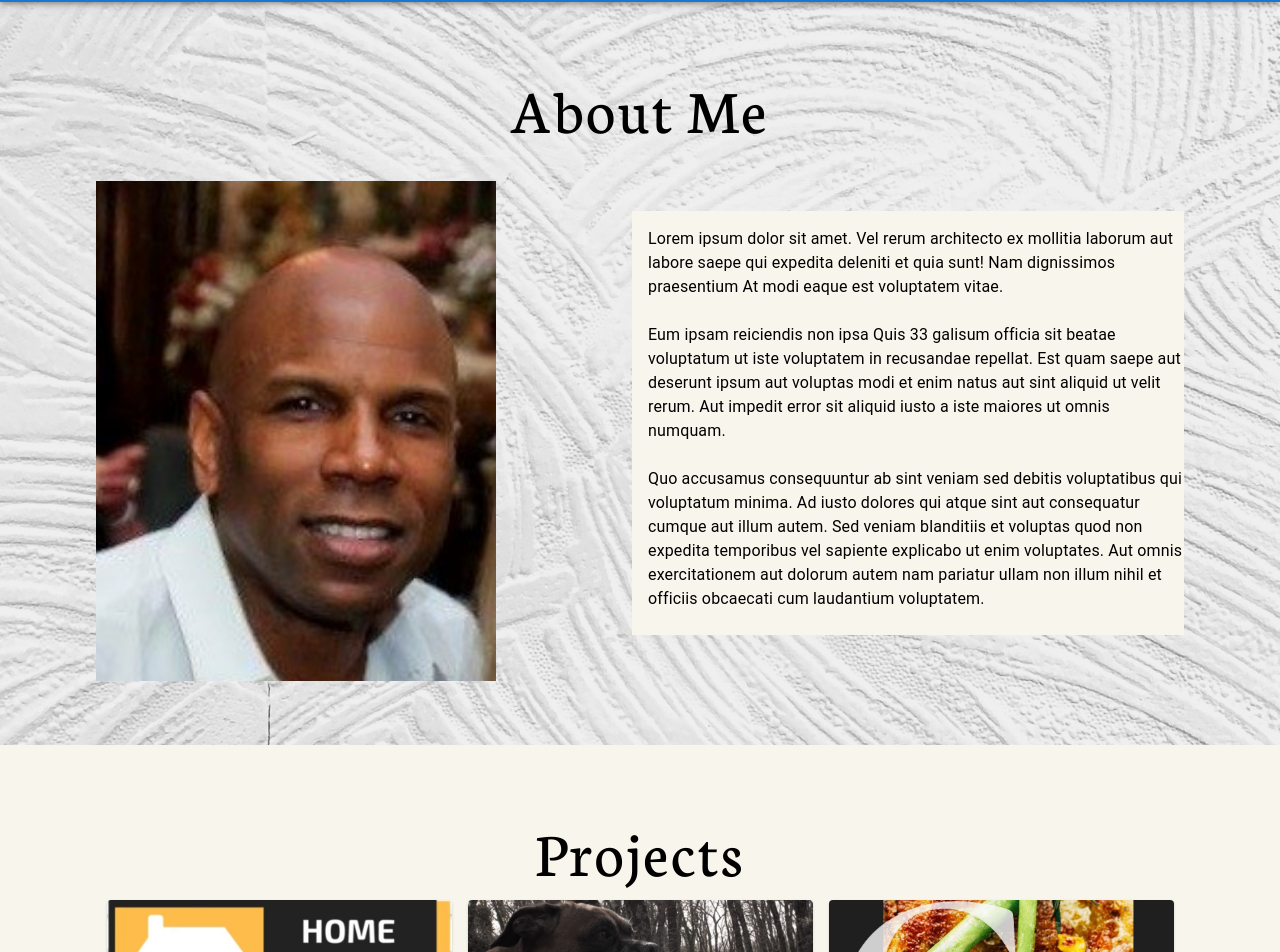
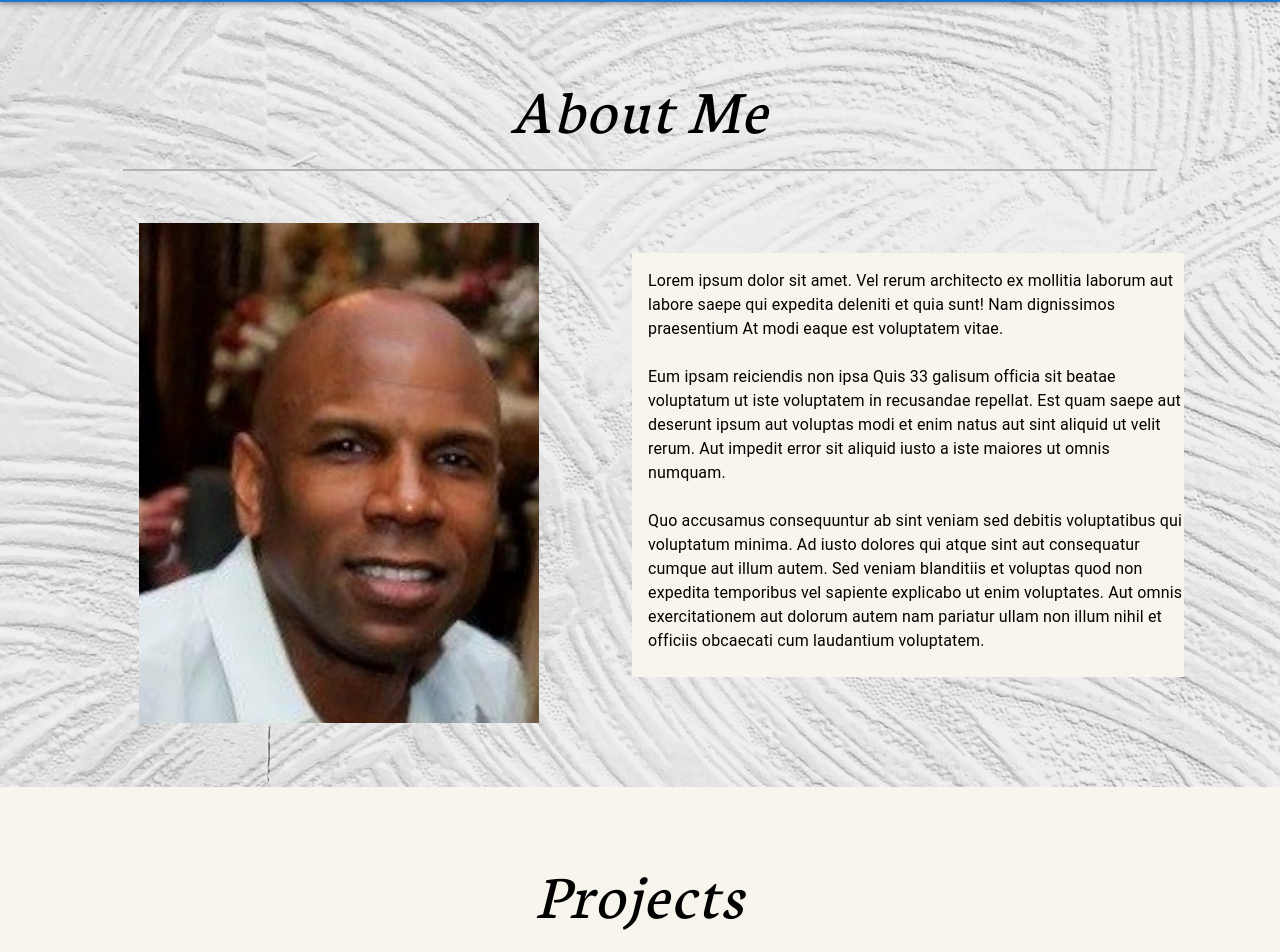
Before and after one commit to pilgrimk/about-me-react, a React (Create React App) app: page / in a window 1280 px wide. Shown: the part 67-1019 px from the top of the page. Built offline with nearby package versions, Linux system fonts and the light colour scheme.

Commit message:
added header comp, italic font

```diff
--- a/src/App.css
+++ b/src/App.css
@@ -50,6 +50,10 @@
 
 .app__wrapper_img img {
   width: 80%;
+}
+
+.app__font_italic {
+  font-style: italic;
 }
 
 .custom__button {
--- /dev/null
+++ b/src/components/header/Header.css
@@ -0,0 +1,6 @@
+.divider {
+    margin: 20px ;
+    width: 100%;
+    flex-grow: 1;
+    border-bottom: 2px solid var(--color-grey);
+ }
--- /dev/null
+++ b/src/components/header/Header.jsx
@@ -0,0 +1,15 @@
+import React from 'react'
+import './Header.css'
+
+const Header = ({ title }) => {
+    return (
+        <>
+            <div className='headtext__neuton app__font_italic'>
+                <p>{title}</p>
+            </div>
+            <div className='divider' />
+        </>
+    )
+}
+
+export default Header
--- a/src/components/index.jsx
+++ b/src/components/index.jsx
@@ -1,9 +1,11 @@
 import Navbar from './navbar/Navbar'
 import WorkItem from './work-item/WorkItem'
 import ProjectCard from './projectcard/ProjectCard'
+import Header from './header/Header'
 
 export {
   Navbar,
   WorkItem,
-  ProjectCard
+  ProjectCard,
+  Header
 };
--- a/src/components/work-item/WorkItem.css
+++ b/src/components/work-item/WorkItem.css
@@ -14,7 +14,6 @@
 }
 
 .headertext__neuton {
-    font-style: italic;
     font-weight: 700;
     color: var(--color-gray);
 }
--- a/src/components/work-item/WorkItem.jsx
+++ b/src/components/work-item/WorkItem.jsx
@@ -6,7 +6,7 @@ const WorkItem = ({ item }) => {
     <div className='app__workitem__container' >
       <div className='app__workitem__header'>
         <div>
-          <p className='headertext__neuton' >{item.title}</p>
+          <p className='headertext__neuton app__font_italic' >{item.title}</p>
           <p className='subheadertext__neuton' >{item.sub_title}</p>
         </div>
         <p className='app__workitem__hire_dates'>{item.hire_dates}</p>
--- a/src/constants/data.jsx
+++ b/src/constants/data.jsx
@@ -1,4 +1,12 @@
 import images from '../constants/images'
+
+const contact_info = {
+    street: 'PO Box 3573',
+    city: 'Scottsdale',
+    state: 'AZ',
+    postal: '85271',
+    mobile: '801-759-9947'
+}
 
 const pages = [
     { title: 'About', link: '#about' },
@@ -156,6 +164,7 @@ const social_media = [
 ];
 
 const data = {
+    contact_info,
     pages,
     about_me_info,
     projects,
--- a/src/pages/about/About.jsx
+++ b/src/pages/about/About.jsx
@@ -1,5 +1,6 @@
 import React, { useState, useEffect } from 'react'
 import { Box, Grid, Typography } from '@mui/material'
+import { Header } from '../../components'
 import './About.css'
 import data from '../../constants/data'
 import images from '../../constants/images'
@@ -25,17 +26,14 @@ const About = () => {
 
   return (
     <div className='app__about app__bg flex__center section__padding' id='about'>
-      <div className='headtext__neuton'>
-        <p>About Me</p>
-      </div>
+      <Header title='About Me'/>
       <Grid container spacing={2}
         sx={{ mt: '1rem', alignItems: 'center' }}
       >
         <Grid item xs={12} md={6}
-          sx={{
-            alignItems: { xs: 'center', sm: 'center'},
-            justifyContent: { xs: 'center', sm: 'center' },
-          }}
+          container
+          alignItems='center'
+          justifyContent='center'
         >
           <Box
             sx={{
--- a/src/pages/footer/Footer.jsx
+++ b/src/pages/footer/Footer.jsx
@@ -43,12 +43,14 @@ const Footer = () => {
         >
           <Typography
             variant='body1'
-            sx={{ fontStyle: 'italic' }}
+            className='app__font_italic'
           >
             Mailing Information:
           </Typography>
-          <Typography variant='body2'>PO Box 3573</Typography>
-          <Typography variant='body2'>Scottsdale, AZ 85271</Typography>
+          <Typography variant='body2'>{data.contact_info.street}</Typography>
+          <Typography variant='body2'>
+            {data.contact_info.city}, {data.contact_info.state} {data.contact_info.postal}
+            </Typography>
         </Grid>
         <Grid
           item
@@ -63,11 +65,11 @@ const Footer = () => {
         >
           <Typography
             variant='body1'
-            sx={{ fontStyle: 'italic' }}
+            className='app__font_italic'
           >
             Phone Number:
           </Typography>
-          <Typography variant='body2'>M: 801-759-9947</Typography>
+          <Typography variant='body2'>M: {data.contact_info.mobile}</Typography>
         </Grid>
         <Grid
           item
@@ -82,7 +84,7 @@ const Footer = () => {
         >
           <Typography
             variant='body1'
-            sx={{ fontStyle: 'italic' }}
+            className='app__font_italic'
           >
             Social Media:
           </Typography>
--- a/src/pages/projects/Projects.jsx
+++ b/src/pages/projects/Projects.jsx
@@ -1,14 +1,12 @@
 import React from 'react'
-import { ProjectCard } from '../../components'
+import { Header, ProjectCard } from '../../components'
 import './Projects.css'
 import data from '../../constants/data'
 
 const Projects = () => {
   return (
     <div className='app__projects flex__center section__padding' id='projects'>
-      <div className='headtext__neuton'>
-        <p>Projects</p>
-      </div>
+      <Header title='Projects' />
       <div className='app__projects_project-item'>
         {data.projects.map((project) =>
           <ProjectCard project={project} key={project.title} />
--- a/src/pages/workhistory/WorkHistory.jsx
+++ b/src/pages/workhistory/WorkHistory.jsx
@@ -1,14 +1,12 @@
 import React from 'react'
-import { WorkItem } from '../../components'
+import { Header, WorkItem } from '../../components'
 import './WorkHistory.css'
 import data from '../../constants/data'
 
 const WorkHistory = () => {
   return (
     <div className='app__workhistory app__bg flex__center section__padding' id='workhistory'>
-      <div className='headtext__neuton'>
-        <p>Work History</p>
-      </div>
+      <Header title='Work History' />
       <div className='app__wrapper_info'>
         {data.work_history.map((item) => (
           <WorkItem item={item} />
```
Lines whose indentation alone changed are shown as unchanged.
